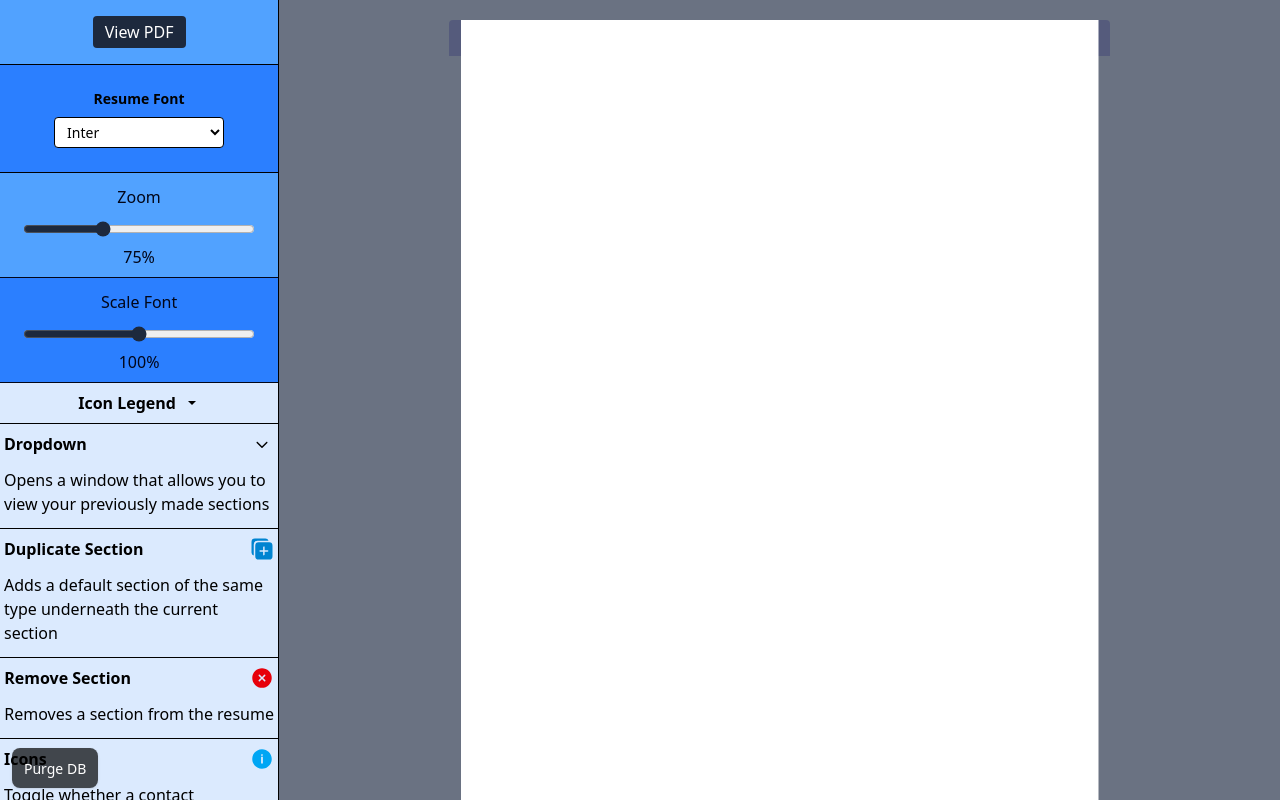
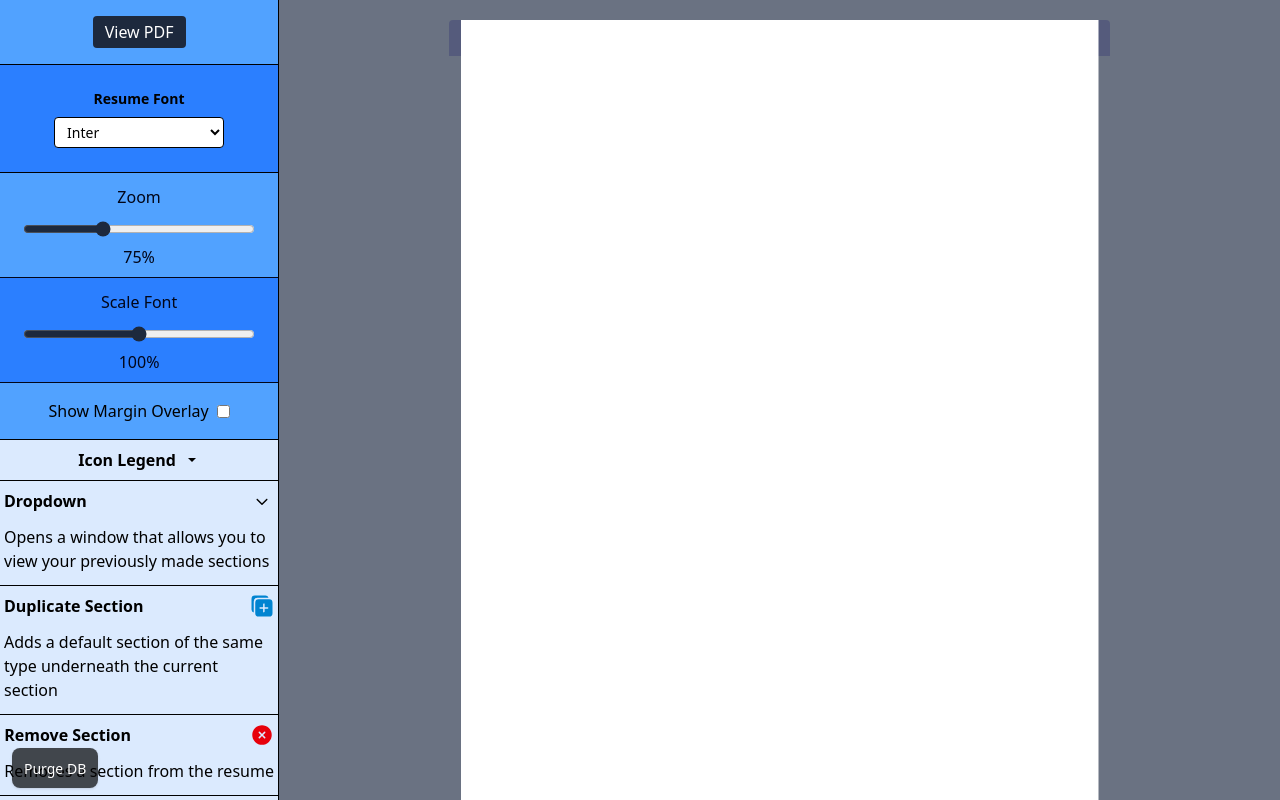
Before and after one commit to Tarrega88/modular-resume-2, a React (Vite) app: page /builder/1 in a window 1280 px wide. Built offline with nearby package versions, Linux system fonts and the light colour scheme.

Commit message:
margin overlay toggle

```diff
--- a/src/components/SideResume.tsx
+++ b/src/components/SideResume.tsx
@@ -8,7 +8,9 @@ export default function SideResume({
 }: {
   contentRef: React.RefObject<HTMLDivElement>;
 }) {
-  const { scale } = useSelector((s: RootState) => s.resume);
+  const { scale, overlayMarginGuides } = useSelector(
+    (s: RootState) => s.resume
+  );
   const s = scale / 100;
 
   const PAGE_W = 850;
@@ -33,11 +35,13 @@ export default function SideResume({
   //todo 9/16/2025: add button in builder column to set zStyle to z-50 or nothing
   //const zStyle = ""
 
+  const zStyle = overlayMarginGuides ? "z-50" : "";
+
   return (
     <div className="relative" style={{ width: wrapperW, height: wrapperH }}>
       <div
         aria-hidden
-        className={`absolute left-[-12px] top-0 h-full pointer-events-none print:hidden rounded-sm`}
+        className={`absolute left-[-12px] top-0 h-full pointer-events-none print:hidden rounded-sm ${zStyle}`}
         style={{
           width: `${wrapperW + 24}px`,
           backgroundImage: `linear-gradient(
--- a/src/components/builderColumn/BuilderColumn.tsx
+++ b/src/components/builderColumn/BuilderColumn.tsx
@@ -7,6 +7,7 @@ import Slider from "./Slider";
 import GeneratePDFButton from "./GeneratePDFButton";
 import IconHelper from "./IconHelper";
 import { useState } from "react";
+import MarginOverlayToggle from "./MarginOverlayToggle";
 
 export default function BuilderColumn({ onPrint }: { onPrint: () => void }) {
   const dispatch = useDispatch();
@@ -32,6 +33,8 @@ export default function BuilderColumn({ onPrint }: { onPrint: () => void }) {
           displayMult={1}
         />
         <FontScaleSlider />
+        <MarginOverlayToggle />
+
         <IconHelper />
       </div>
     </div>
--- a/src/components/builderColumn/IconHelper.tsx
+++ b/src/components/builderColumn/IconHelper.tsx
@@ -14,11 +14,10 @@ function IconHelper() {
   const [isExpanded, setIsExpanded] = useState(true);
   return (
     <div className="bg-blue-100">
-      <div className="pb-2 font-bold border-b py-2 flex items-center justify-center gap-2 px-2">
-        <div>Icon Legend</div>
-        <IoMdArrowDropdown className={`${isExpanded ? "" : "rotate-180"}`} />
+      <div className="pb-2 font-bold border-b py-2 flex items-center justify-center gap-2 px-2 hover:bg-sky-200 transition-all duration-200 cursor-pointer" onClick={() => setIsExpanded(!isExpanded)}>
+        <div className="select-none">Icon Legend</div>
+        <IoMdArrowDropdown className={`${isExpanded ? "rotate-360" : "rotate-270"} transition-all duration-200`} />
       </div>
-      <div className="h-full transition-all duration-200">
         {isExpanded ? (
           <div className="flex flex-col bg-blue-100 items-center">
             <IconHelperRow
@@ -71,7 +70,6 @@ function IconHelper() {
             </IconHelperRow>
           </div>
         ) : null}
-      </div>
     </div>
   );
 }
--- a/src/components/builderColumn/IconHelperRow.tsx
+++ b/src/components/builderColumn/IconHelperRow.tsx
@@ -6,7 +6,7 @@ type Props = {
 
 function IconHelperRow({ iconName, children, description }: Props) {
   return (
-    <div className="flex flex-col px-1 gap-3 border-b pt-2 pb-3">
+    <div className="flex flex-col px-1 gap-3 border-b pt-2 pb-3 select-none">
       <div className="flex items-center justify-between">
         <div className="font-semibold">{iconName}</div>
         <div className="text-2xl">{children}</div>
--- /dev/null
+++ b/src/components/builderColumn/MarginOverlayToggle.tsx
@@ -0,0 +1,39 @@
+import { toggleOverlayMarginGuides } from "@/state/resumeSlice";
+import { RootState } from "@/state/store";
+import { useId } from "react";
+import { useDispatch, useSelector } from "react-redux";
+
+function MarginOverlayToggle() {
+  const id = useId();
+
+  const dispatch = useDispatch();
+
+  const { overlayMarginGuides } = useSelector(
+    (state: RootState) => state.resume
+  );
+
+  return (
+    <div
+      className="py-4 bg-blue-400 border-b"
+      title="Shows the margin guides, which are recommended areas for the divider section"
+    >
+      <div className="flex justify-center items-center gap-2">
+        <label className="cursor-pointer" htmlFor={id}>
+          Show Margin Overlay
+        </label>
+        <input
+          id={id}
+          type="checkbox"
+          name="marginOverlay"
+          checked={overlayMarginGuides}
+          onClick={() =>
+            dispatch(toggleOverlayMarginGuides(!overlayMarginGuides))
+          }
+          className="cursor-pointer"
+        />
+      </div>
+    </div>
+  );
+}
+
+export default MarginOverlayToggle;
```
